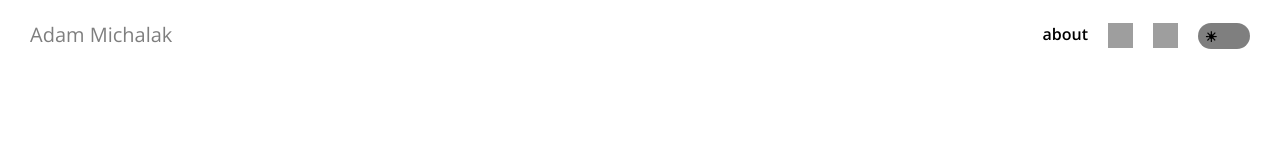
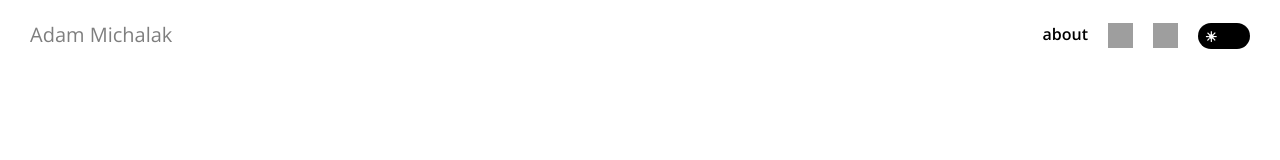
Before and after one commit to michalakadam/adam-michalak.site, an Angular app: page / in a window 1280 px wide. Shown: the top 160 px of the page. Built offline with nearby package versions, Linux system fonts and the light colour scheme; grey boxes are pictures that could not be loaded.

Commit message:
feat: polish dark mode slider

```diff
--- a/src/app/top-bar/navigation/navigation.component.scss
+++ b/src/app/top-bar/navigation/navigation.component.scss
@@ -92,8 +92,8 @@ img:hover {
         height: 0;
 
         &:checked + .slider {
-            background-color: #4a4a4a;
-
+            background-color: #fff;
+            color: #000;
             .icon.sun {
                 opacity: 0;
             }
@@ -116,7 +116,8 @@ img:hover {
         left: 0;
         right: 0;
         bottom: 0;
-        background-color: #00000080;
+        background-color: #000;
+        color: #fff;
         transition: 0.3s;
         border-radius: 26px;
 
```
